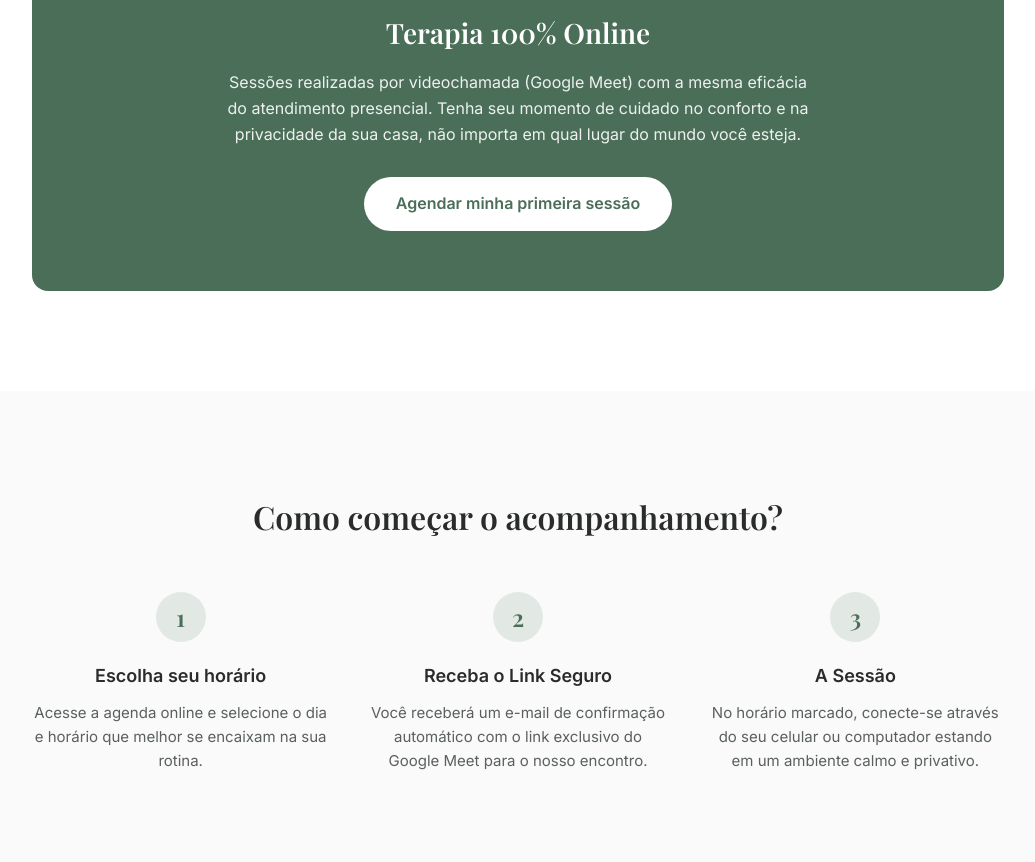
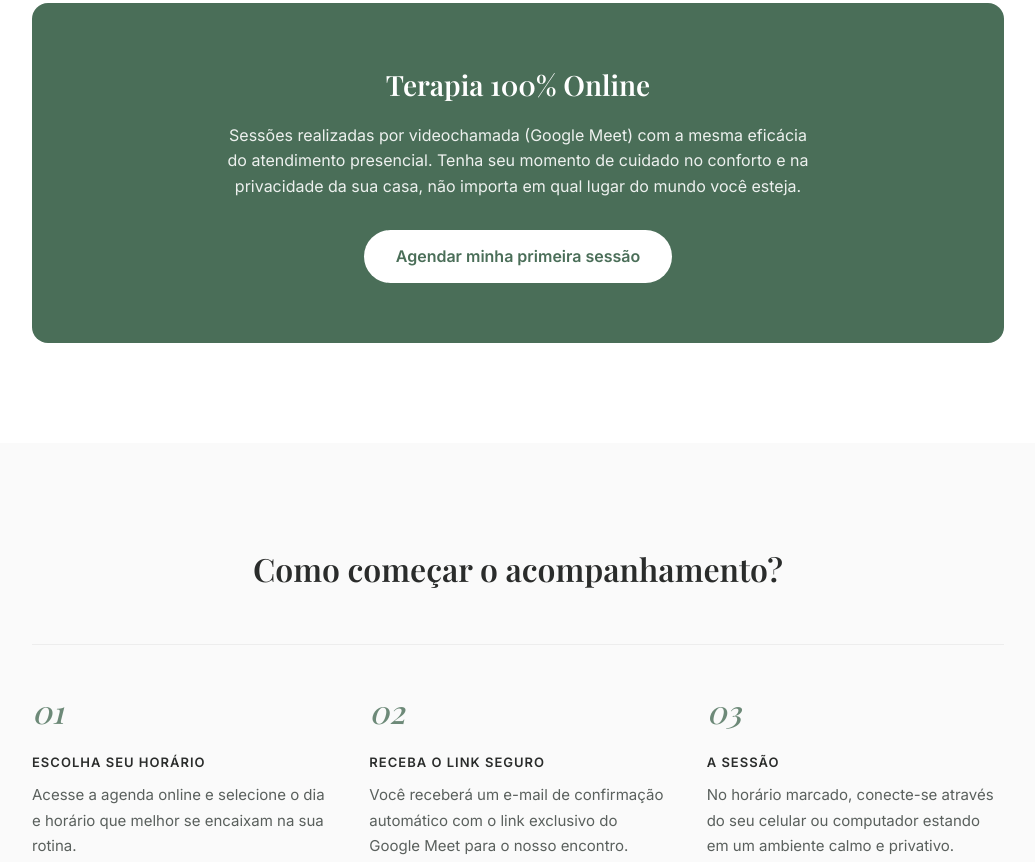
Before and after one commit to milenaossuna/site-sara, a plain HTML site: page index.html in a window 1280 px wide. Shown: the part 1935-2797 px from the top of the page, without its empty margins (122-1157 px from the left). Drawn offline with nearby package versions, Linux system fonts and the light colour scheme; a web font is replaced by a local one.

Commit message:
Add files via upload

```diff
--- a/index.html
+++ b/index.html
@@ -128,7 +128,7 @@ html {
   color: var(--text-main);
 }
 
-/* HEADER */
+/* HEADER E SELO CRP */
 header {
   padding: 160px 20px 100px;
   text-align: center;
@@ -156,8 +156,20 @@ h1 {
   font-family: 'Playfair Display', serif;
   font-size: 44px;
   font-weight: 600;
-  margin-bottom: 16px;
+  margin-bottom: 10px;
   color: var(--text-main);
+}
+
+.crp-badge {
+  display: inline-block;
+  background: rgba(74, 110, 88, 0.1);
+  color: var(--primary);
+  padding: 6px 16px;
+  border-radius: 50px;
+  font-size: 14px;
+  font-weight: 600;
+  margin-bottom: 24px;
+  letter-spacing: 0.5px;
 }
 
 .sub {
@@ -248,42 +260,43 @@ h2 {
   font-size: 15px;
 }
 
-/* PASSO A PASSO */
+/* PASSO A PASSO (ESTILO EDITORIAL) */
 .passos-grid {
   display: grid;
   grid-template-columns: repeat(auto-fit, minmax(250px, 1fr));
   gap: 40px;
   margin-top: 50px;
+  border-top: 1px solid rgba(0,0,0,0.05);
+  padding-top: 40px;
 }
 
 .passo-item {
-  text-align: center;
+  text-align: left;
 }
 
 .passo-numero {
-  width: 50px;
-  height: 50px;
-  background: var(--accent);
+  font-family: 'Playfair Display', serif;
+  font-size: 32px;
+  font-style: italic;
   color: var(--primary);
-  font-family: 'Playfair Display', serif;
-  font-size: 24px;
-  font-weight: 600;
-  border-radius: 50%;
-  display: flex;
-  align-items: center;
-  justify-content: center;
-  margin: 0 auto 20px;
+  margin-bottom: 15px;
+  opacity: 0.8;
 }
 
 .passo-item h3 {
   font-size: 18px;
   margin-bottom: 10px;
   color: var(--text-main);
+  text-transform: uppercase;
+  letter-spacing: 1px;
+  font-size: 13px;
+  font-weight: 600;
 }
 
 .passo-item p {
   font-size: 15px;
   color: var(--text-light);
+  line-height: 1.7;
 }
 
 /* BANNER DE ATENDIMENTO ONLINE */
@@ -495,7 +508,11 @@ footer strong {
   <div class="foto-wrapper">
     <img src="https://media.licdn.com/dms/image/v2/D4D03AQEtVH4wd9xjSQ/profile-displayphoto-crop_800_800/B4DZ5lusWAKYAI-/0/1779823200383?e=1782950400&v=beta&t=kCGcw-KH-MrNIGCXYz6sCBIQdfb_F22BVtU8n9SX4xw" class="foto" alt="Retrato da Psicóloga Sara de Souza" onerror="this.onerror=null;this.src='https://images.unsplash.com/photo-1584515933487-779824d29309?q=80&w=400&auto=format&fit=crop';">
   </div>
+
   <h1>Sara de Souza</h1>
+
+  <div class="crp-badge">Psicóloga Clínica • CRP 06/220759</div>
+
   <p class="sub">
     Você não precisa lidar com o peso da rotina sozinho. Encontre um espaço seguro para cuidar da sua saúde mental, gerenciar a ansiedade e construir uma vida mais leve.
   </p>
@@ -543,17 +560,17 @@ footer strong {
   <h2>Como começar o acompanhamento?</h2>
   <div class="passos-grid">
     <div class="passo-item">
-      <div class="passo-numero">1</div>
+      <div class="passo-numero">01</div>
       <h3>Escolha seu horário</h3>
       <p>Acesse a agenda online e selecione o dia e horário que melhor se encaixam na sua rotina.</p>
     </div>
     <div class="passo-item">
-      <div class="passo-numero">2</div>
+      <div class="passo-numero">02</div>
       <h3>Receba o Link Seguro</h3>
       <p>Você receberá um e-mail de confirmação automático com o link exclusivo do Google Meet para o nosso encontro.</p>
     </div>
     <div class="passo-item">
-      <div class="passo-numero">3</div>
+      <div class="passo-numero">03</div>
       <h3>A Sessão</h3>
       <p>No horário marcado, conecte-se através do seu celular ou computador estando em um ambiente calmo e privativo.</p>
     </div>
```
